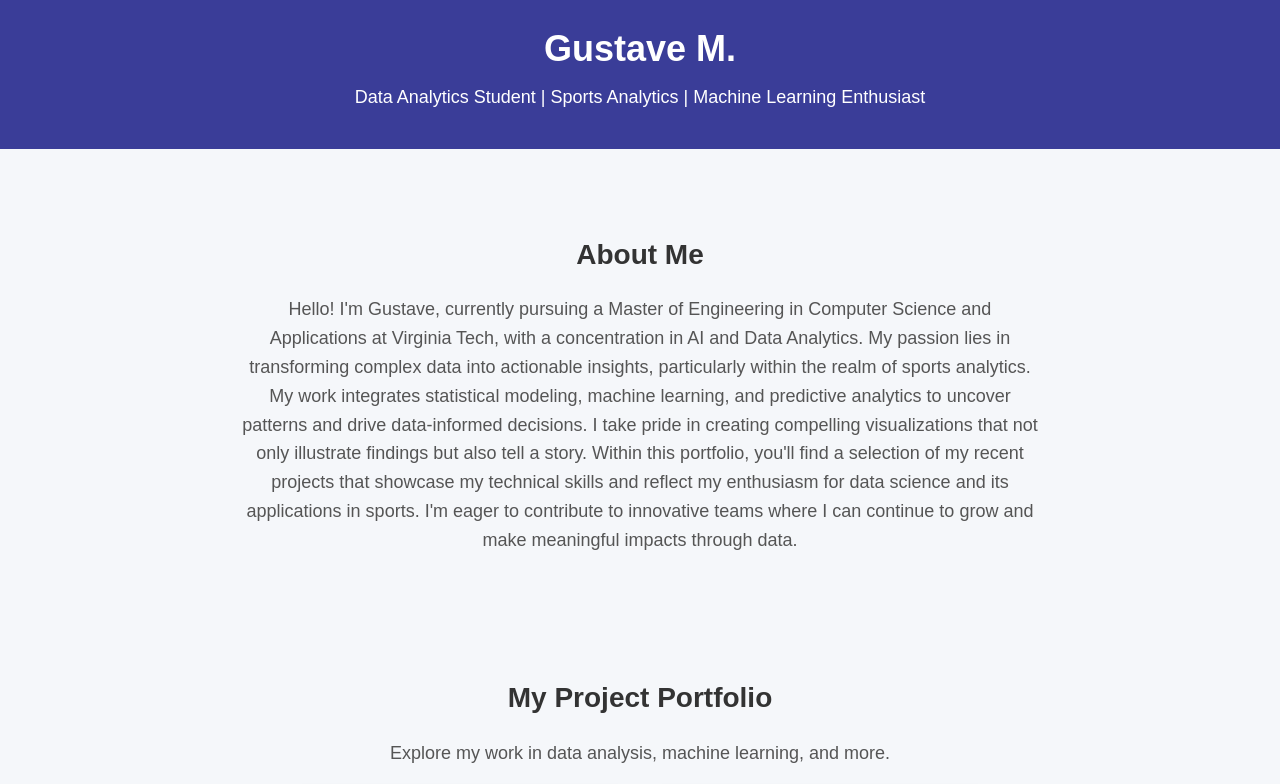
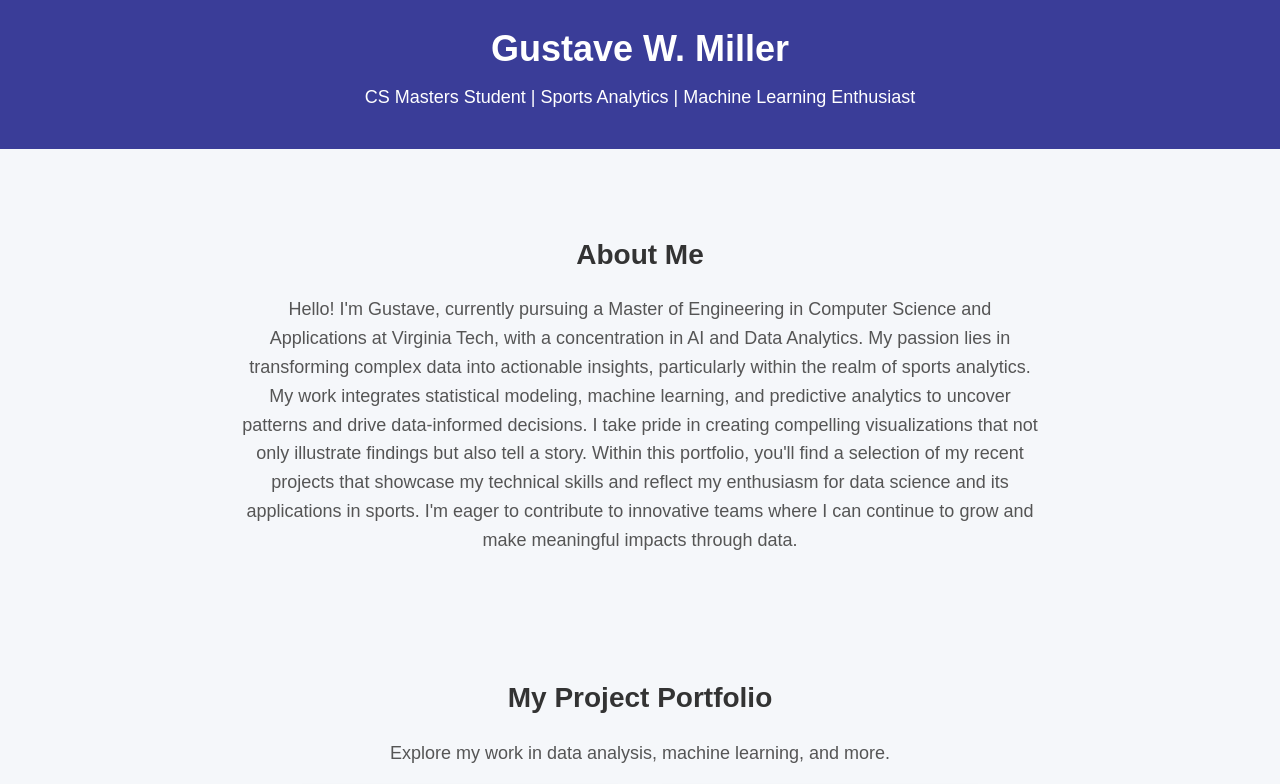
Before and after one commit to GustaveWM/Portfolio, a plain HTML site: page index.html in a window 1280 px wide. Shown: the top 784 px of the page. Drawn offline with Linux system fonts and the light colour scheme.

Commit message:
Update index.html
updated header

```diff
--- a/index.html
+++ b/index.html
@@ -8,8 +8,8 @@
 </head>
 <body>
     <header>
-        <h1>Gustave M.</h1>
-        <p> Data Analytics Student | Sports Analytics | Machine Learning Enthusiast </p>
+        <h1>Gustave W. Miller</h1>
+        <p> CS Masters Student | Sports Analytics | Machine Learning Enthusiast </p>
     </header>
 
     <section class="about">
```
